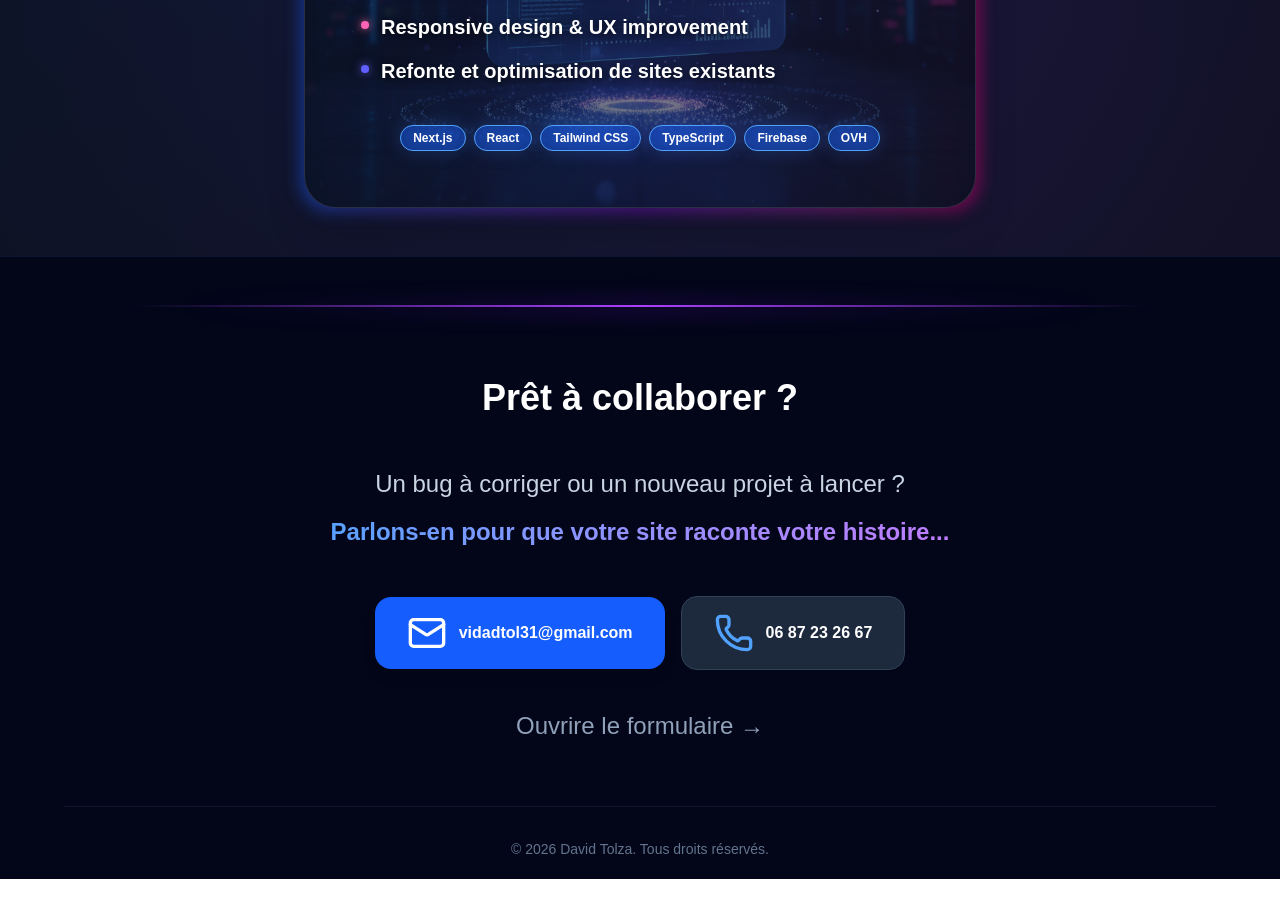
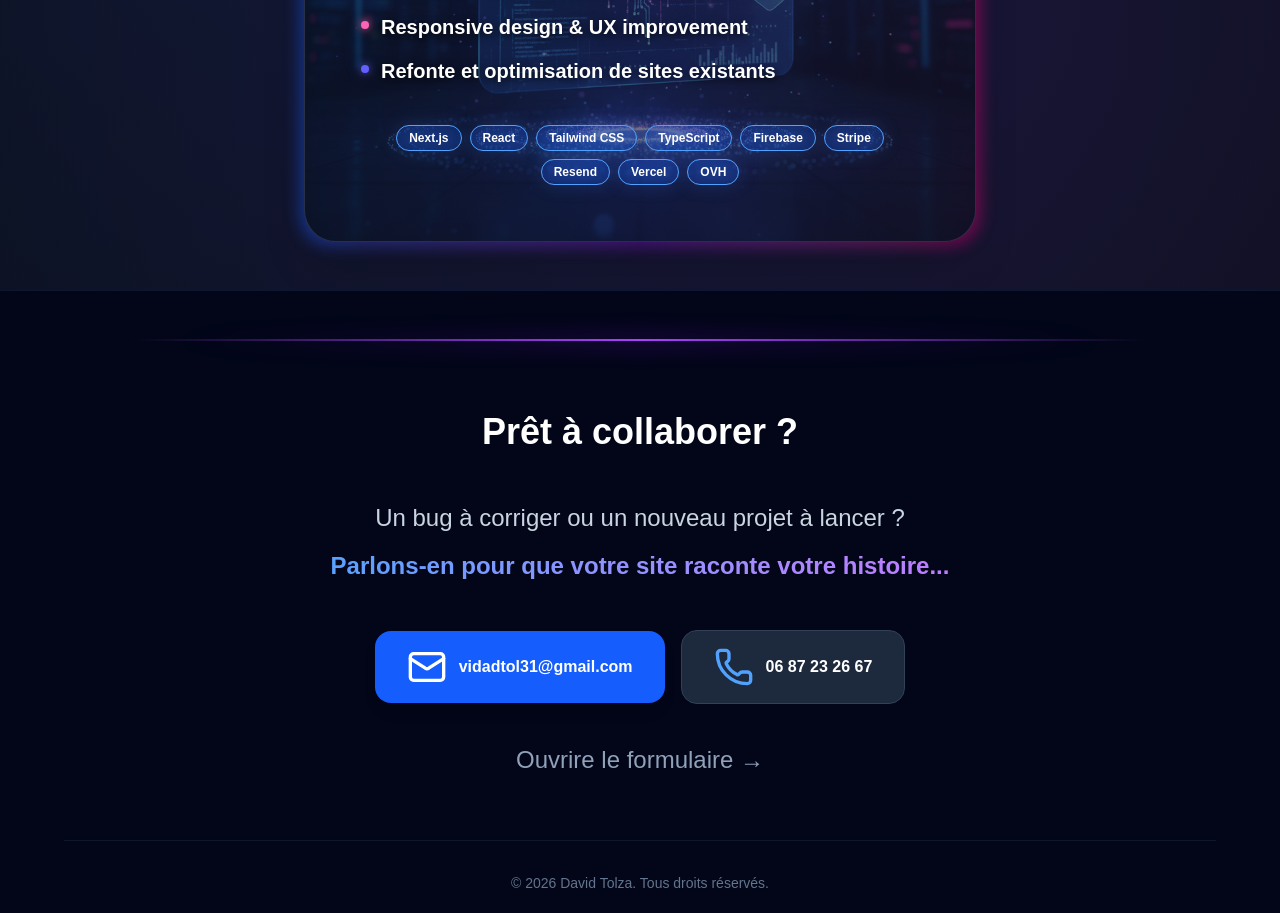
Before and after one commit to VidadTol/david_tolza_portfolio, a Next.js app: page / in a window 1280 px wide. Shown: the part 2860-3773 px from the top of the page. Before the commit the page ends 3739 px from the top, so only its background shows below. Built offline with nearby package versions, Linux system fonts and the light colour scheme.

Commit message:
feat: Update technologies list and adjust styling in ServicesSection for better visibility

```diff
--- a/components/ServicesSection.tsx
+++ b/components/ServicesSection.tsx
@@ -8,6 +8,9 @@ export default function ServicesSection() {
     "Tailwind CSS",
     "TypeScript",
     "Firebase",
+    "Stripe",
+    "Resend",
+    "Vercel",
     "OVH",
   ];
 
@@ -87,7 +90,7 @@ export default function ServicesSection() {
               {technologies.map((tech) => (
                 <span
                   key={tech}
-                  className="px-3 py-1 bg-blue-600/40 rounded-full text-[10px] md:text-xs font-bold text-white border border-blue-400 drop-shadow-[0_0_8px_rgba(59,130,246,0.5)]"
+                  className="px-3 py-1 bg-blue-600/20 rounded-full text-[10px] md:text-xs font-bold text-white border border-blue-400 drop-shadow-[0_0_8px_rgba(59,130,246,0.5)]"
                 >
                   {tech}
                 </span>
```
